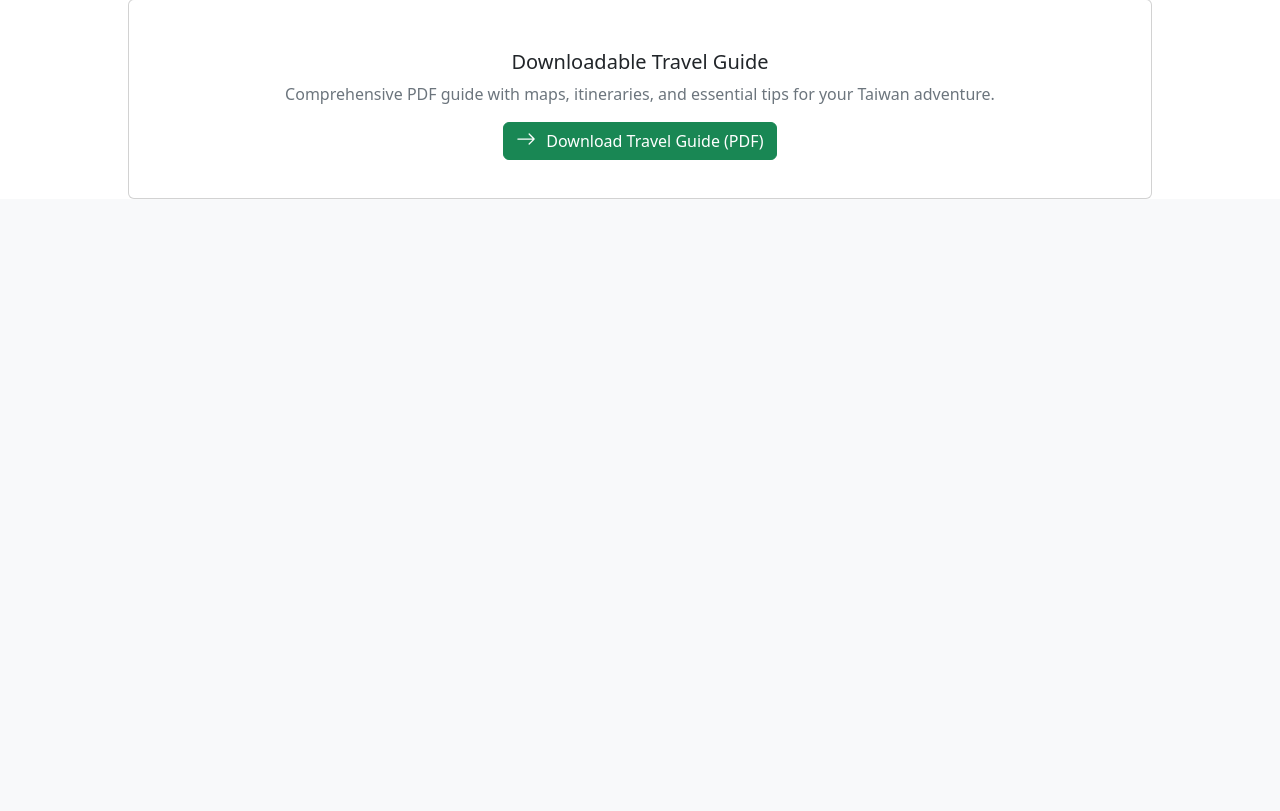
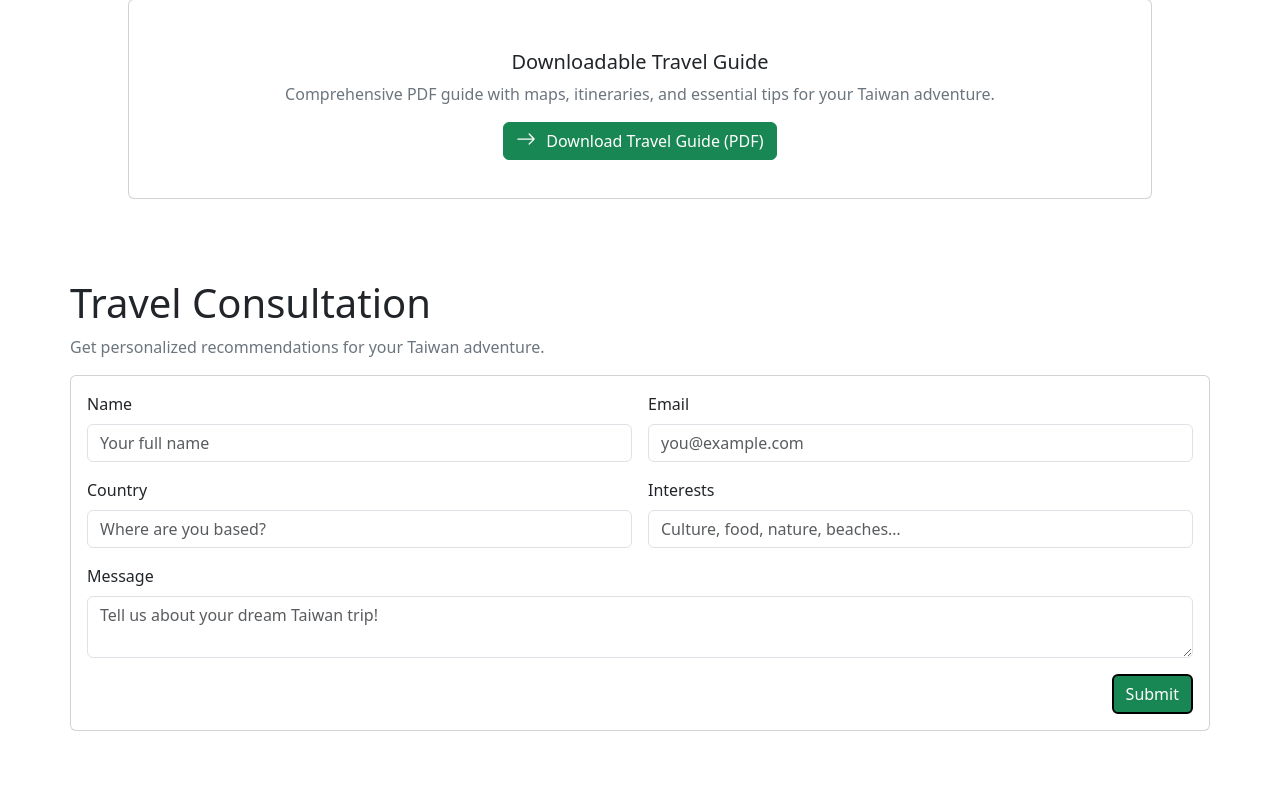
Before and after one commit to Sahil2004/ws_training, a Node server app: template 04_module_d_3/views/main.ejs in a window 1280 px wide. Shown: the part 3192-4003 px from the top of the page. Before the commit the page ends 3391 px from the top, so only its background shows below. Run offline with Node 20, Linux system fonts and the light colour scheme; the template is opened without the code that fills it, so the values that code supplies are empty; some libraries are stand-ins or nearby versions.

Commit message:
form added.

```diff
--- a/04_module_d_3/src/mainRouter.js
+++ b/04_module_d_3/src/mainRouter.js
@@ -41,6 +41,8 @@ router.post(
     return res.render("main", {
       regions: regions,
       infoItems: infoItems,
+      success: true,
+      message: "Thanks! We've received your request. We'll reach out with tips for the region."
     });
   },
 );
--- a/04_module_d_3/views/main.ejs
+++ b/04_module_d_3/views/main.ejs
@@ -15,5 +15,6 @@
     <%- include('partials/experiences.ejs') %>
     <%- include('partials/practical.ejs') %>
     <%- include('partials/essential.ejs') %>
+    <%- include('partials/contact.ejs') %>
 </body>
 </html>
--- /dev/null
+++ b/04_module_d_3/views/partials/contact.ejs
@@ -0,0 +1,93 @@
+<div class="container" style="padding: 10vh 0" id="contact">
+  <h1>Travel Consultation</h1>
+  <p class="text-secondary">
+    Get personalized recommendations for your Taiwan adventure.
+  </p>
+  <% if (locals.success) { %>
+  <div class="alert alert-success alert-dismissible fade show" role="alert">
+    <strong><%= message %></strong>
+    <button
+      type="button"
+      class="btn-close"
+      data-bs-dismiss="alert"
+      aria-label="Close"
+    ></button>
+  </div>
+  <% } else if (locals.success === false) { %>
+  <div class="alert alert-danger alert-dismissible fade show" role="alert">
+    <strong><%= message %></strong>
+    <button
+      type="button"
+      class="btn-close"
+      data-bs-dismiss="alert"
+      aria-label="Close"
+    ></button>
+  </div>
+    <% } %>
+  <div class="card">
+    <div class="card-body">
+      <form class="row g-3" method="POST" action="/04_module_d/submission">
+        <div class="col-md-6">
+          <label for="name" class="form-label">Name</label>
+          <input
+            type="text"
+            class="form-control"
+            id="name"
+            name="name"
+            required
+            placeholder="Your full name"
+          />
+        </div>
+        <div class="col-md-6">
+          <label for="email" class="form-label">Email</label>
+          <input
+            type="email"
+            class="form-control"
+            id="email"
+            name="email"
+            required
+            placeholder="you@example.com"
+          />
+        </div>
+        <div class="col-md-6">
+          <label for="country" class="form-label">Country</label>
+          <input
+            type="text"
+            class="form-control"
+            id="country"
+            name="country"
+            placeholder="Where are you based?"
+          />
+        </div>
+        <div class="col-md-6">
+          <label for="interests" class="form-label">Interests</label>
+          <input
+            type="text"
+            class="form-control"
+            id="interests"
+            name="interests"
+            placeholder="Culture, food, nature, beaches…"
+          />
+        </div>
+        <div class="col-12">
+          <label for="message" class="form-label">Message</label>
+          <textarea
+            class="form-control"
+            id="message"
+            name="message"
+            placeholder="Tell us about your dream Taiwan trip!"
+          ></textarea>
+        </div>
+        <div class="col-12">
+          <button
+            type="submit"
+            class="btn btn-success float-end"
+            style="border: 2px solid #000"
+          >
+            Submit
+          </button>
+        </div>
+      </form>
+    </div>
+  </div>
+</div>
```
